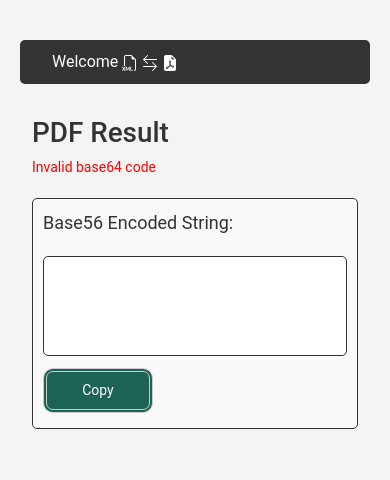
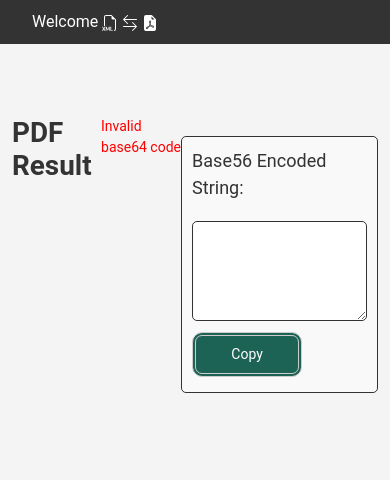
Before and after one commit to ddeveloper72/pdf-base64-xml, a Flask app: template templates/result.html in a window 390 px wide. Shown: the top 480 px of the page. Run offline with Flask 3, Linux system fonts and the light colour scheme; the template is opened without the code that fills it, so the values that code supplies are empty.

Commit message:
Refactor styles.css to update media queries and improve code readability

```diff
--- a/static/css/styles.css
+++ b/static/css/styles.css
@@ -16,24 +17,86 @@ html {
 
 body {
   font-family: 'Roboto', sans-serif;
-  font-size: 16px;
+  font-weight: 400;
   line-height: 1.5;
   color: #333;
   background-color: #f4f4f4;
-  padding: 20px;
 }
 
-main {
-  margin: 4.5em auto;
-  max-width: 800px;
+h1 {
+  font-weight: 700;
+  margin-bottom: 20px;
 }
 
-/* main media query */
+h3 {
+  font-weight: 700;
+  margin-bottom: 20px;
+}
+
+p {
+  margin-bottom: 0;
+}
+
+/* Media queries */
 @media (max-width: 768px) {
-  main {
-    margin: 2em auto;
-    max-width: 500px;
+  body {
+    font-size: 16px;
   }
+}
+
+@media (max-width: 576px) {
+  body {
+    font-size: 14px;
+  }
+}
+
+/* Layout styles */
+main {
+  margin-top: 4.5rem;
+}
+
+.container-fluid {
+  display: flex;
+  justify-content: center;
+  margin-left: auto;
+  margin-right: auto;
+}
+
+.intro-container {
+  display: flex;
+  flex-direction: column;
+  align-items: center;
+  justify-content: center;
+  width: 60%;
+  margin-top: 20px;
+}
+
+.results-container {
+  align-items: flex-start;
+  flex-direction: column;
+  width: 60%;
+}
+
+/* media queries */
+@media (max-width: 768px) {
+  .intro-container {
+    width: 80%;
+  }
+
+  .results-container {
+    width: 80%;
+  }
+}
+
+.card {
+  width: 80%;
+  background-color: #d4cfcf;
+  margin-bottom: 20px;
+}
+
+.card-body {
+  padding: 20px;
+  flex-direction: column;
 }
 
 .error-message {
@@ -44,16 +107,17 @@ main {
 
 .btn-container {
   display: flex;
-  align-items: flex-start;
-  justify-content: space-between;
-  width: 100%;
+  justify-content: space-evenly;
 }
 
 .button-wrap {
+  z-index: 10;
   position: relative;
 }
 
-.button {
+.button,
+.button-link,
+input[type='submit'] {
   display: inline-block;
   background-color: #1d6355;
   border-radius: 10px;
@@ -143,16 +169,14 @@ iframe {
   border-radius: 5px;
 }
 
-/* nav styling */
-
+/* Navbar styling */
 .navbar {
   display: block;
   margin: 0 auto;
-  margin-top: 20px;
+  align-self: stretch;
   padding: 10px 20px;
   background-color: #333;
   text-decoration: none;
-  border-radius: 5px;
 }
 
 .navbar a {
@@ -174,24 +198,14 @@ iframe {
   color: #fff;
 }
 
-/* navbar media query */
-@media (max-width: 768px) {
+/* Navbar media query */
+@media (max-width: 958px) {
   .navbar {
-    display: block;
-    margin: 0 auto;
-    margin-top: 20px;
-    padding: 10px 20px;
-    background-color: #333;
-    text-decoration: none;
-    border-radius: 5px;
+    margin: 0;
   }
 
-  .navbar a {
-    color: #fff;
+  .navbar a svg {
     font-size: 16px;
-    text-decoration: none;
-    float: left;
-    text-align: left;
   }
 
   .navbar-container {
@@ -205,13 +219,12 @@ iframe {
   }
 }
 
-/* style base64 block */
+/* Base64 block */
 .base64 {
   display: block;
   margin: 0 auto;
   margin-top: 20px;
   width: 100%;
-  max-width: 500px;
   padding: 10px;
   border: 1px solid #333;
   border-radius: 5px;
@@ -225,49 +238,28 @@ iframe {
   margin-bottom: 10px;
 }
 
-.base64 textarea {
+textarea {
   width: 100%;
   height: 100px;
   margin-top: 10px;
   padding: 10px;
   border: 1px solid #333;
   border-radius: 5px;
-  resize: none;
+  columns: 50;
 }
 
-/* base64 media query */
+/* media queries */
 @media (max-width: 768px) {
   .base64 {
-    display: block;
-    margin: 0 auto;
-    margin-top: 20px;
+    width: 80%;
+  }
+  textarea {
     width: 100%;
-    max-width: 500px;
-    padding: 10px;
-    border: 1px solid #333;
-    border-radius: 5px;
-    background-color: #f9f9f9;
-    word-wrap: break-word;
-  }
-
-  .base64 p {
-    color: #333;
-    font-size: 18px;
-    margin-bottom: 10px;
-  }
-
-  .base64 textarea {
-    width: 100%;
-    height: 100px;
-    margin-top: 10px;
-    padding: 10px;
-    border: 1px solid #333;
-    border-radius: 5px;
-    resize: none;
+    font-size: 10px;
   }
 }
 
-/* error images */
+/* Error images */
 .img-error {
   display: block;
   margin: 0 auto;
```
Also changed, not shown: other parts of static/css/styles.css (+13 -50 lines).
